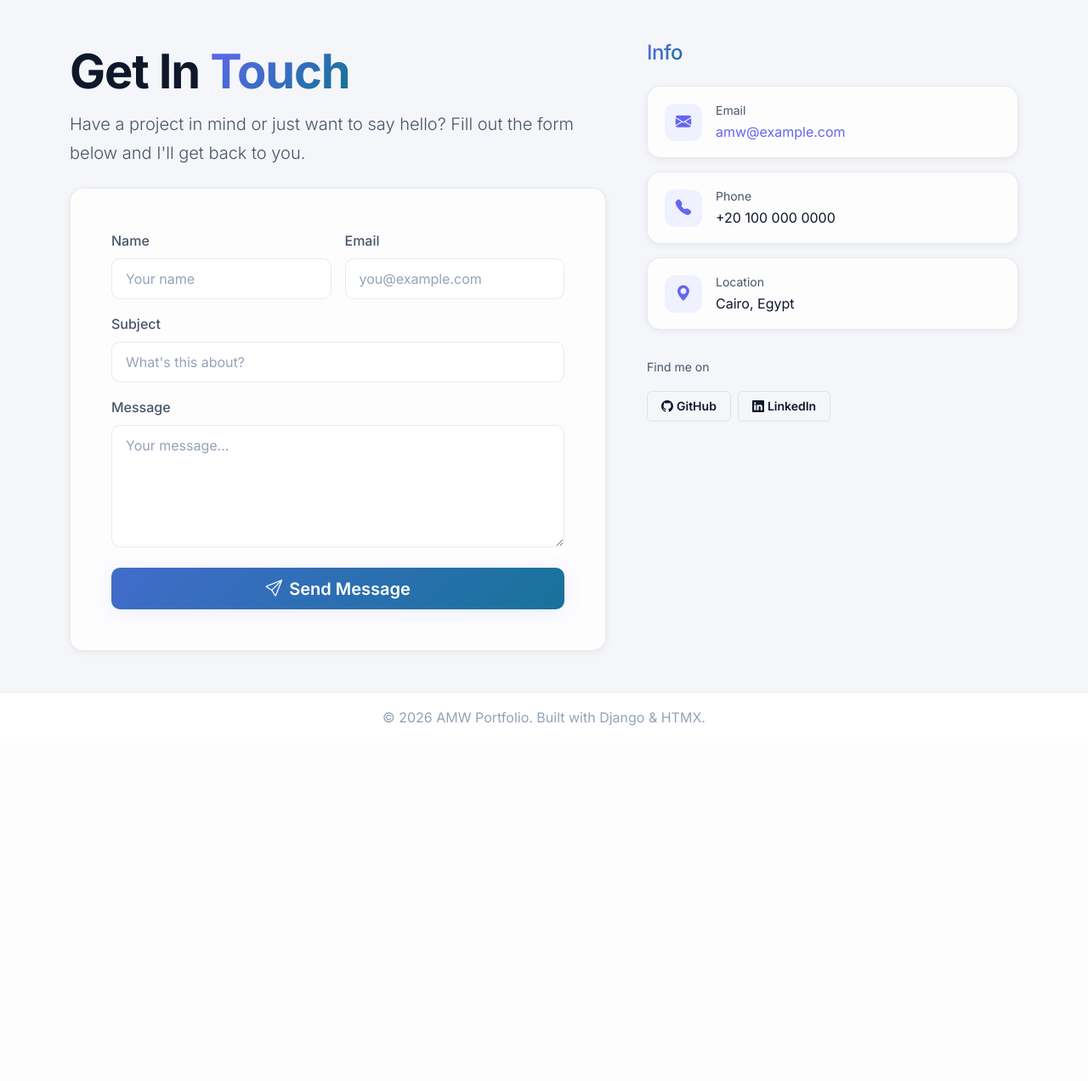
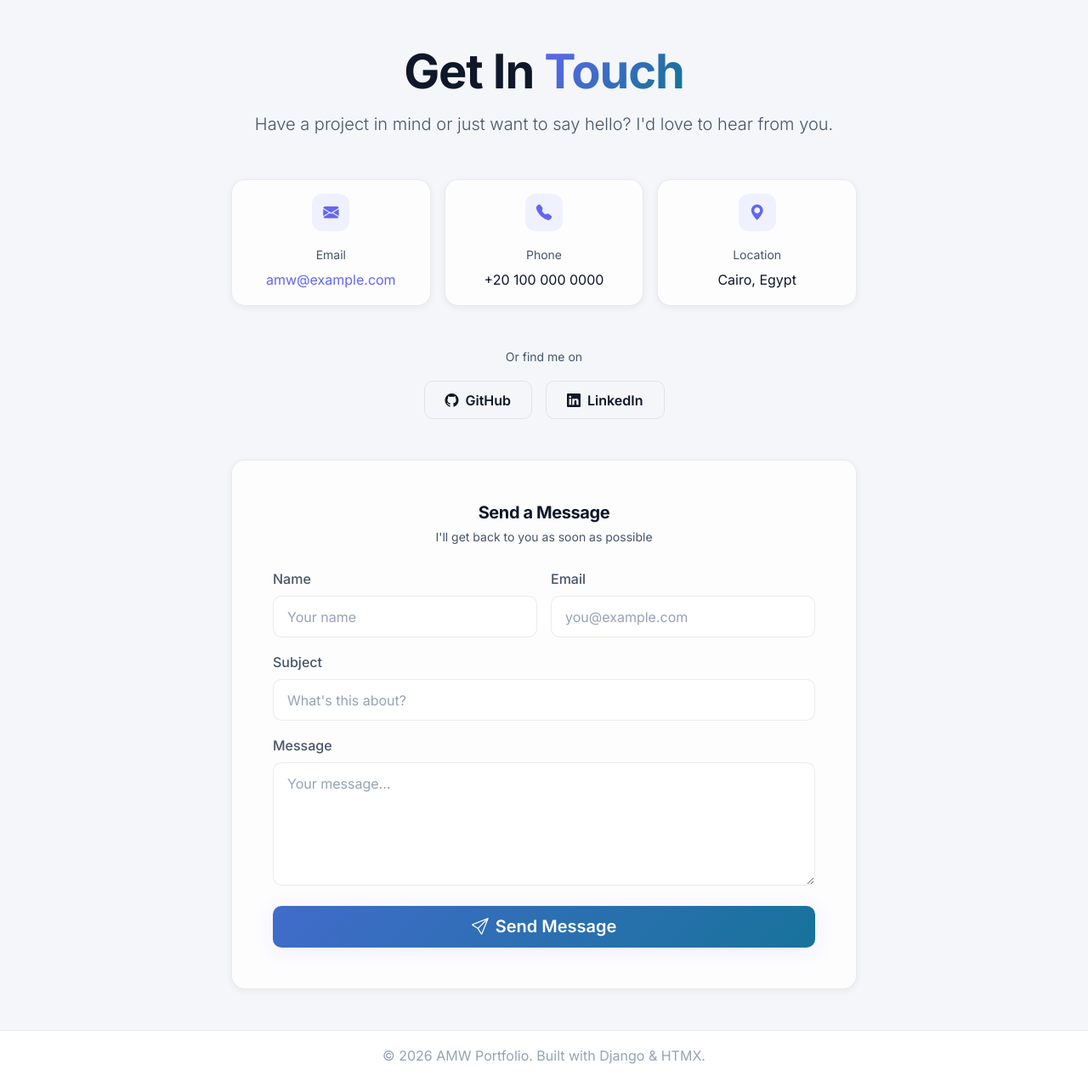
Before and after one commit to AMW-Web-Dev/AMW-ShowCases, a Django app: page /contact/ in a window 1280 px wide. Shown: the part 70-1342 px from the top of the page at 85% size. Before the commit the page ends 924 px from the top, so only its background shows below. Run offline with Django 5.2, Linux system fonts and the light colour scheme; data comes from the database, SQL or seed files in the repository; some libraries are stand-ins or nearby versions.

Commit message:
Refactor contact page to single-column layout
New layout: heading + info cards row + social links + form stacked vertically

- Centered container (col-lg-8 mx-auto) for clean single-column flow

- Contact info cards in a horizontal row (col-md-4 each), centered layout

- Hover effect changed to lift (translateY) for centered card layout

- Form has a title + subtitle card header

Ultraworked with [Sisyphus](https://github.com/code-yeongyu/oh-my-openagent)

Co-authored-by: Sisyphus <clio-agent@sisyphuslabs.ai>

```diff
--- a/static/css/custom.css
+++ b/static/css/custom.css
@@ -710,9 +710,9 @@ textarea.form-control {
 }
 
 .contact-info-card:hover {
-  transform: translateX(4px);
+  transform: translateY(-4px);
   border-color: var(--accent-indigo);
-  box-shadow: 0 4px 20px rgba(129, 140, 248, 0.1);
+  box-shadow: 0 8px 25px rgba(129, 140, 248, 0.12);
 }
 
 .contact-info-card .card-body {
--- a/templates/core/contact.html
+++ b/templates/core/contact.html
@@ -5,49 +5,47 @@
 
 {% block content %}
 <div class="container py-5">
-    <div class="row g-5">
-        {# Contact Info — first in source (mobile-first), right column on desktop #}
-        <div class="col-lg-5 order-lg-last">
-            <div class="reveal">
-                <h2 class="h4 mb-4">
-                    <span class="gradient-text">Info</span>
-                </h2>
+    <div class="row justify-content-center">
+        <div class="col-lg-8">
+            <div class="text-center mb-5 reveal">
+                <h1 class="mb-2">Get In <span class="gradient-text">Touch</span></h1>
+                <p class="text-secondary lead mb-0">
+                    Have a project in mind or just want to say hello?
+                    I'd love to hear from you.
+                </p>
+            </div>
 
-                <div class="d-flex flex-column gap-3">
-                    {# Email #}
-                    <div class="contact-info-card card">
-                        <div class="card-body d-flex align-items-center gap-3">
-                            <div class="contact-icon">
+            {# Contact Info Cards #}
+            <div class="row g-3 mb-5 reveal">
+                <div class="col-md-4">
+                    <div class="contact-info-card card text-center h-100">
+                        <div class="card-body">
+                            <div class="contact-icon mx-auto mb-3">
                                 <i class="bi bi-envelope-fill"></i>
                             </div>
-                            <div>
-                                <p class="small text-secondary mb-0">Email</p>
+                            <p class="small text-secondary mb-1">Email</p>
                             <a href="mailto:amw@example.com" class="fw-500 text-decoration-none">amw@example.com</a>
                         </div>
                     </div>
                 </div>
-
-                    {# Phone #}
-                    <div class="contact-info-card card">
-                        <div class="card-body d-flex align-items-center gap-3">
-                            <div class="contact-icon">
+                <div class="col-md-4">
+                    <div class="contact-info-card card text-center h-100">
+                        <div class="card-body">
+                            <div class="contact-icon mx-auto mb-3">
                                 <i class="bi bi-telephone-fill"></i>
                             </div>
-                            <div>
-                                <p class="small text-secondary mb-0">Phone</p>
+                            <p class="small text-secondary mb-1">Phone</p>
                             <span class="fw-500">+20 100 000 0000</span>
                         </div>
                     </div>
                 </div>
-
-                    {# Location #}
-                    <div class="contact-info-card card">
-                        <div class="card-body d-flex align-items-center gap-3">
-                            <div class="contact-icon">
+                <div class="col-md-4">
+                    <div class="contact-info-card card text-center h-100">
+                        <div class="card-body">
+                            <div class="contact-icon mx-auto mb-3">
                                 <i class="bi bi-geo-alt-fill"></i>
                             </div>
-                            <div>
-                                <p class="small text-secondary mb-0">Location</p>
+                            <p class="small text-secondary mb-1">Location</p>
                             <span class="fw-500">Cairo, Egypt</span>
                         </div>
                     </div>
@@ -55,31 +53,26 @@
             </div>
 
             {# Social Links #}
-                <div class="mt-4 pt-2">
-                    <p class="small text-secondary mb-3">Find me on</p>
-                    <div class="d-flex gap-2">
-                        <a href="https://github.com/amw" class="btn btn-outline btn-sm" target="_blank" rel="noopener">
-                            <i class="bi bi-github me-1"></i>GitHub
+            <div class="text-center mb-5 reveal">
+                <p class="text-secondary small mb-3">Or find me on</p>
+                <div class="d-flex justify-content-center gap-3">
+                    <a href="https://github.com/amw" class="btn btn-outline" target="_blank" rel="noopener">
+                        <i class="bi bi-github me-2"></i>GitHub
                     </a>
-                        <a href="https://linkedin.com/in/amw" class="btn btn-outline btn-sm" target="_blank" rel="noopener">
-                            <i class="bi bi-linkedin me-1"></i>LinkedIn
+                    <a href="https://linkedin.com/in/amw" class="btn btn-outline" target="_blank" rel="noopener">
+                        <i class="bi bi-linkedin me-2"></i>LinkedIn
                     </a>
                 </div>
             </div>
-            </div>
-        </div>
 
-        {# Contact Form — second in source, left column on desktop #}
-        <div class="col-lg-7 order-lg-first">
+            {# Contact Form #}
             <div class="reveal">
-                <h1 class="mb-2">Get In <span class="gradient-text">Touch</span></h1>
-                <p class="text-secondary lead mb-4">
-                    Have a project in mind or just want to say hello?
-                    Fill out the form below and I'll get back to you.
-                </p>
-
                 <form method="post" action="{% url 'core:contact' %}" class="card p-4 p-lg-5">
                     {% csrf_token %}
+                    <div class="text-center mb-4">
+                        <h5 class="card-title mb-1">Send a Message</h5>
+                        <p class="text-secondary small mb-0">I'll get back to you as soon as possible</p>
+                    </div>
                     <div class="row g-3">
                         <div class="col-md-6">
                             <label for="name" class="form-label">Name</label>
```
Lines whose indentation alone changed are shown as unchanged.
